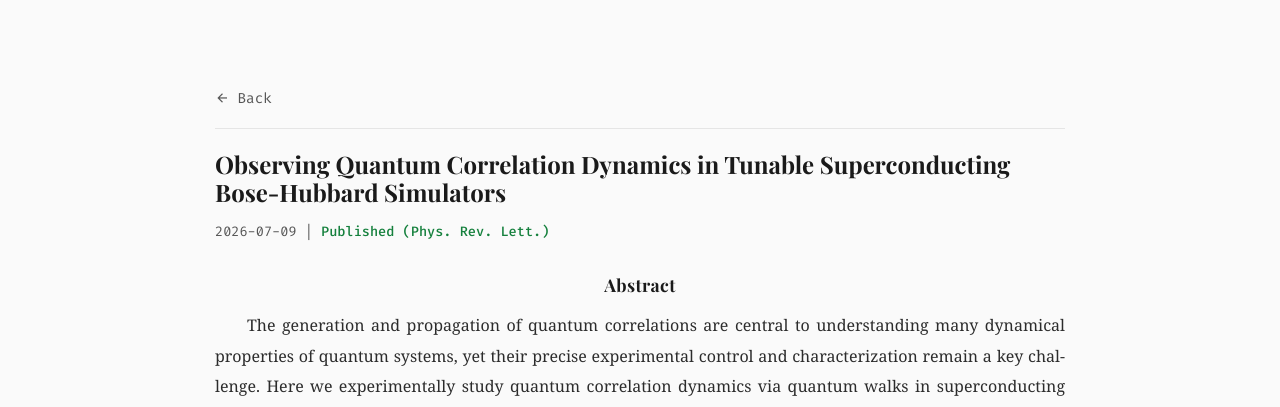
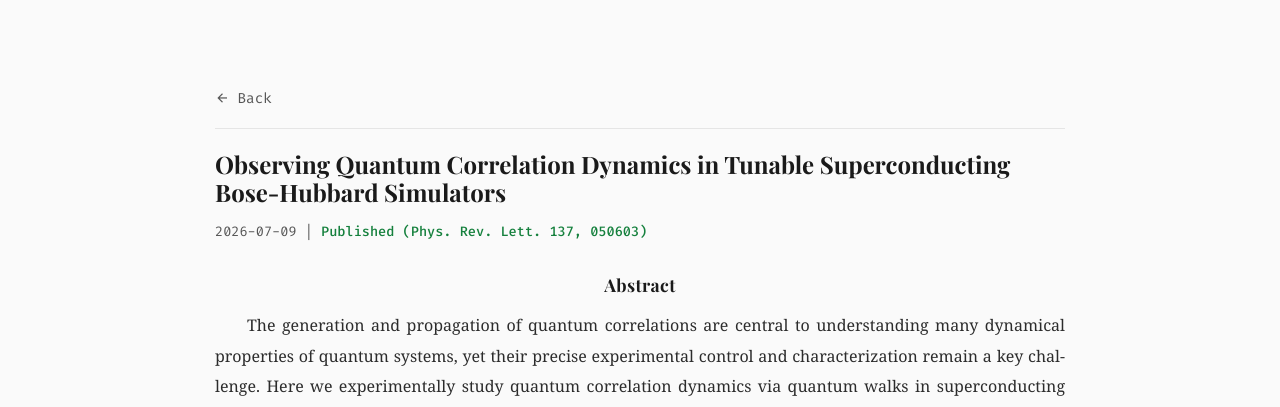
Before and after one commit to WeiguoMa/WeiguoMa.github.io, a Jekyll site: the page built from _posts/2026-07-09-observing-quantum-correlation.md, in a window 1280 px wide. Shown: the top 407 px of the page. Built offline with Jekyll 4.4.1, drawn with Linux system fonts in a browser that asks for light colours; some web fonts are replaced.

Commit message:
Update PRL publication details

```diff
--- a/_posts/2026-07-09-observing-quantum-correlation.md
+++ b/_posts/2026-07-09-observing-quantum-correlation.md
@@ -3,8 +3,8 @@ layout: research_post
 title: "Observing Quantum Correlation Dynamics in Tunable Superconducting Bose-Hubbard Simulators"
 date: 2026-07-09
 categories: [other_works]
-status: "Published (Phys. Rev. Lett.)"
-#online_web:
+status: "Published (Phys. Rev. Lett. 137, 050603)"
+online_web: https://doi.org/10.1103/hj9h-3tjc
 arxiv_link: https://doi.org/10.48550/arXiv.2509.02180
 tags: [Quantum Correlations, Bose-Hubbard Simulators, Superconducting Circuits]
 
```
